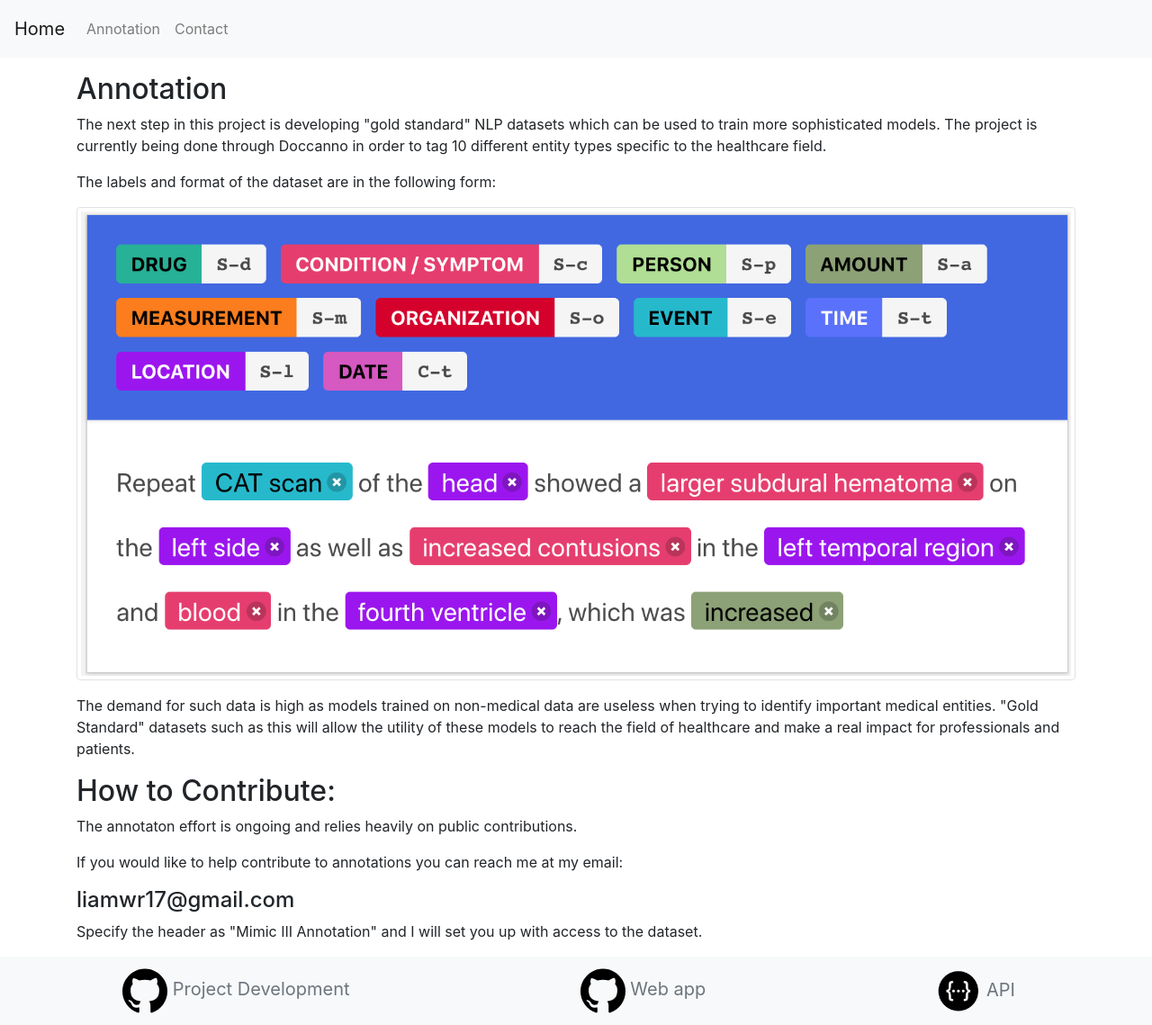
After one commit to LiamWoodRoberts/mimic_III_api, a Flask app: page /annotation in a window 1280 px wide. The commit adds this page. Shown: the whole page at 90% size. Run offline with Flask 2, Linux system fonts and the light colour scheme; some libraries are stand-ins or nearby versions.

Commit message:
added annotation page, updated readme, added additional api route.

```diff
--- a/app/app_views.py
+++ b/app/app_views.py
@@ -6,6 +6,10 @@ from flask import render_template,request,jsonify,url_for,redirect
 @app.route("/contact")
 def test():
     return render_template("/contact.html")
+
+@app.route("/annotation")
+def contribute():
+    return render_template("/annotation.html")
 
 @app.route("/",methods=["GET","POST"])
 @app.route("/home",methods=["GET","POST"])
--- /dev/null
+++ b/app/templates/annotation.html
@@ -0,0 +1,42 @@
+{% extends "nav_bar.html" %}
+
+{% block title%} Annotation {% endblock %}
+
+{% block content %}
+
+<div class="container">
+    <div class="row">
+        <div class="col">
+            <h2>Annotation</h2>
+            <p>
+                The next step in this project is developing "gold standard" NLP datasets which can be used to train more
+                sophisticated models. The project is currently being done through Doccanno in order to tag 10 different
+                entity types specific to the healthcare field.
+            </p>
+            <p>
+                The labels and format of the dataset are in the following form:
+            </p>
+
+            <img src="../static/images/doccano_sample.png" class="img-fluid img-thumbnail">
+            <p></p>
+            <p>
+                The demand for such data is high as models trained on non-medical data are useless when trying to
+                identify important medical entities. "Gold Standard" datasets such as this will allow the utility of
+                these models to reach the field of healthcare and make a real impact for professionals and patients.
+            </p>
+
+            <h2>How to Contribute:</h2>
+            <p>
+                The annotaton effort is ongoing and relies heavily on public contributions.
+            </p>
+            <p>
+                If you would like to help contribute to annotations you can reach me at my email:
+            </p>
+            <h4>liamwr17@gmail.com</h4>
+            <p>Specify the header as "Mimic III Annotation" and I will set you up with access to the dataset.</p>
+
+        </div>
+    </div>
+</div>
+
+{% endblock %}
--- a/app/templates/home.html
+++ b/app/templates/home.html
@@ -46,7 +46,7 @@
             <form action="/home" method="POST">
                 <div class="form-group">
                     <label class="form-group-primary-text">Input:</label>
-                    <textarea class="form-control" type="text" name="text" rows="5"></textarea>
+                    <textarea class="form-control" type="text" name="text" rows="8"></textarea>
                 </div>
                 <button type="submit" class="btn-primary">Submit</button>
             </form>
--- a/app/templates/nav_bar.html
+++ b/app/templates/nav_bar.html
@@ -26,6 +26,9 @@
 
     <div class="collapse navbar-collapse" id="navbarNav">
       <ul class="navbar-nav">
+        <li class="nav-item">
+          <a class="nav-link" href="/annotation">Annotation</a>
+        </li>
         <li class="nav-item">
           <a class="nav-link" href="/contact">Contact</a>
         </li>
```
Also changed, not shown: app/api_views.py (+10 -1 lines), README.md, app/get_tags.py (line endings or trailing spaces), app/static/images/doccano_sample.png (added). Lines whose indentation alone changed are shown as unchanged.
